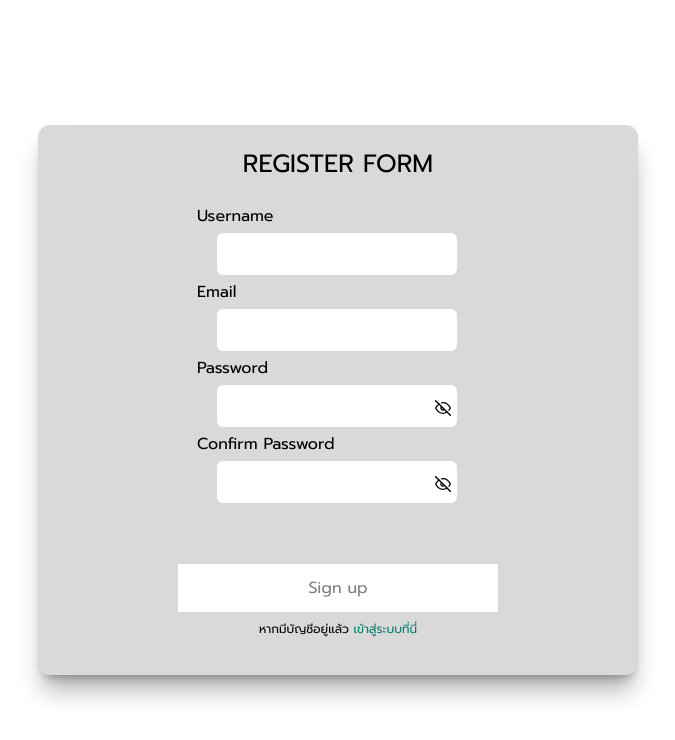
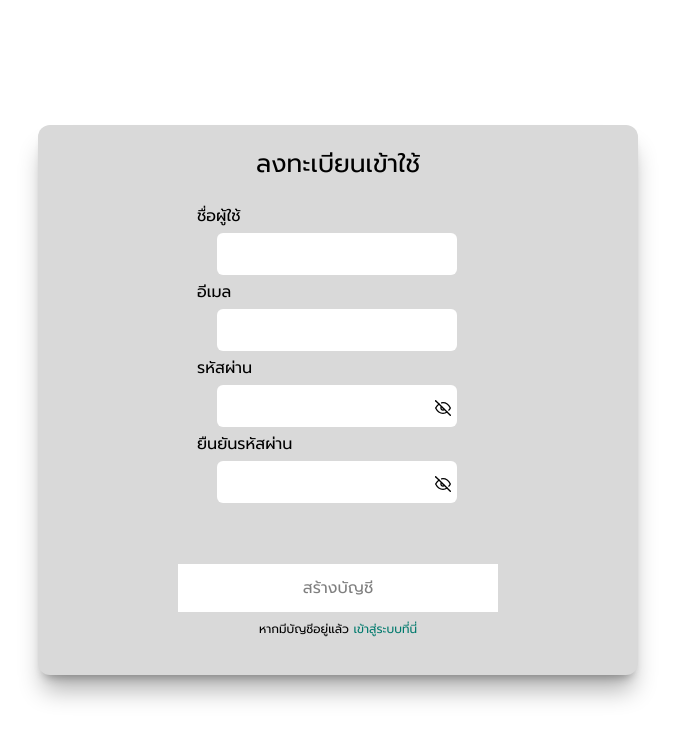
Before and after one commit to PWToast/Finalproject-chatbotsu, a React app in the folder Frontend/: page /register in a window 1280 px wide. Shown: the top 740 px of the page, without its empty margins (302-977 px from the left). Built offline with nearby package versions, Linux system fonts and the light colour scheme; the HTML template or start-up script is replaced by a standard one.

Commit message:
change to thai lang all page

```diff
--- a/Frontend/Page/Chatpage.jsx
+++ b/Frontend/Page/Chatpage.jsx
@@ -191,9 +191,9 @@ function Chatpage() {
         <Navbar />
         <div className="pt-15 pb-5 w-full">
           {/*มี 3 ส่วน โดยแบ่ง 15 65 15*/}
-          <div className="grid grid-cols-[15%_65%_15%] gap-4 h-full w-full">
+          <div className="grid grid-cols-[15%_65%_17%] gap-4 h-full w-full">
             {/*อันนี้คือส่วนของbar ของ chatroom*/}
-            <div className="border border-transparent rounded-r-xl bg-[#D9D9D9] h-215 w-80">
+            <div className="border border-transparent rounded-r-xl bg-[#D9D9D9] h-215 w-20%">
               <div className="flex flex-col gap-5 p-5">
                 <div
                   className="self-center w-[90%] p-5 border border-transparent bg-[#007A6D] rounded-full text-center text-xl cursor-pointer"
@@ -281,6 +281,7 @@ function Chatpage() {
             </div>
 
             {/*ส่วนที่ 3 ส่วนของ Suggestion ไม่มีอะไร กดอะไรไม่ได้*/}
+            <div className="">
                 <div className="border-2 border-solid rounded-xl h-215 overflow-auto no-scrollbar">
                   <div className="flex flex-col gap-3 p-5">
                     <span className="self-center text-2xl">Suggestion</span>
@@ -321,6 +322,7 @@ function Chatpage() {
                 </div>
             </div>
           </div>
+        </div>
         <LogOutModal
           isModalOpen={IsModalOpen}
           onClose={() => setIsModalOpen(false)}
--- a/Frontend/Page/Registerpage.jsx
+++ b/Frontend/Page/Registerpage.jsx
@@ -67,9 +67,9 @@ function Registerpage() {
   return (
     <div className="w-screen h-screen flex flex-col justify-center items-center">
         <div className="flex flex-col items-end w-[600px] h-[550px] bg-[#D9D9D9] border border-transparent rounded-xl shadow-xl/30">
-            <span className="self-center text-[25px] mb-5 mt-5">REGISTER FORM</span>
+            <span className="self-center text-[25px] mb-5 mt-5">ลงทะเบียนเข้าใช้</span>
             <div className="flex flex-col h-[300px] w-[600px] justify-between">
-                <span className="self-center w-60 mr-10">Username</span>
+                <span className="self-center w-60 mr-10">ชื่อผู้ใช้</span>
                 <input
                 className='bg-[#FFFFFF] p-2 self-center w-60 border border-transparent rounded-md'
                 type="text"
@@ -79,7 +79,7 @@ function Registerpage() {
                 >
                 </input>
 
-                <span className="self-center w-60 mr-10">Email</span>
+                <span className="self-center w-60 mr-10">อีเมล</span>
                 <input
                 className='bg-[#FFFFFF] p-2 self-center w-60 border border-transparent rounded-md'
                 type="email"
@@ -88,7 +88,7 @@ function Registerpage() {
                 onChange={(e)=>setEmail(e.target.value)}
                 ></input>
 
-                <span className="self-center w-60 mr-10">Password</span>
+                <span className="self-center w-60 mr-10">รหัสผ่าน</span>
                 <input
                 className='bg-[#FFFFFF] p-2 self-center w-60 border border-transparent rounded-md'
                 type={typeinputpassword}
@@ -97,7 +97,7 @@ function Registerpage() {
                 onChange={(e)=>setPassword(e.target.value)}
                 ></input>
                 <button className="absolute self-center mt-49 ml-53 cursor-pointer" onClick={handlevisiblePassword}>{iconpassword ? <FiEye/> : <FiEyeOff/>}</button>
-                <span className="self-center w-60 mr-10">Confirm Password</span>
+                <span className="self-center w-60 mr-10">ยืนยันรหัสผ่าน</span>
                 <input
                 className='bg-[#FFFFFF] p-2 self-center w-60 border border-transparent rounded-md'
                 type={typeinputconfirmpassword}
@@ -108,9 +108,9 @@ function Registerpage() {
                 <button className="absolute self-center mt-68 ml-53 cursor-pointer" onClick={handlevisibleConfirmPassword}>{iconconfirmpassword ? <FiEye/> : <FiEyeOff/>}</button>
             </div>
             {!isFieldFull &&
-            <button className='bg-[#FFFFFF] hover:bg-[#007A6D] transition-colors duration-500 w-80 self-center mt-15 p-3 text-black/50 cursor-pointer' onClick={handleSubmitFrom}>Sign up</button>}
+            <button className='bg-[#FFFFFF] hover:bg-[#007A6D] transition-colors duration-500 w-80 self-center mt-15 p-3 text-black/50 cursor-pointer' onClick={handleSubmitFrom}>สร้างบัญชี</button>}
             {isFieldFull &&
-            <button className='bg-[#007A6D] transition-colors duration-500 w-80 self-center mt-15 p-3 text-black/50 cursor-pointer' onClick={handleSubmitFrom}>Sign up</button>}
+            <button className='bg-[#007A6D] transition-colors duration-500 w-80 self-center mt-15 p-3 text-black/50 cursor-pointer' onClick={handleSubmitFrom}>สร้างบัญชี</button>}
             <div className="text-[12px] self-center mt-2">
                 <span>หากมีบัญชีอยู่แล้ว</span><span className='text-[#007A6D] cursor-pointer hover:text-[#006257]'><Link to="/"> เข้าสู่ระบบที่นี่</Link></span>
             </div>
--- a/Frontend/component/Loginfrom.jsx
+++ b/Frontend/component/Loginfrom.jsx
@@ -61,7 +61,7 @@ function Loginfrom() {
         <div className="h-90 w-100 bg-[#D9D9D9] border border-transparent rounded-xl shadow-xl/30">
           <div className="h-75 flex flex-col justify-between">
             <div className="flex flex-col">
-              <span className="mt-3 ml-5 mb-2">Email</span>
+              <span className="mt-3 ml-5 mb-2">อีเมล</span>
               <input
                 className="bg-[#FFFFFF] p-2 w-80 self-center border border-transparent rounded-md"
                 type="email"
@@ -69,7 +69,7 @@ function Loginfrom() {
                 value={email}
                 onChange={(e) => setEmail(e.target.value)}
               />
-              <span className="mt-5 ml-5 mb-2">Password</span>
+              <span className="mt-5 ml-5 mb-2">รหัสผ่าน</span>
               <input
                 className="bg-[#FFFFFF] p-2 w-80 self-center border border-transparent rounded-md"
                 type={typeinput}
@@ -90,7 +90,7 @@ function Loginfrom() {
                   className="bg-[#FFFFFF] hover:bg-[#007A6D] transition-colors duration-500 w-80 self-center mt-15 p-3 text-black/50 cursor-pointer"
                   onClick={handleSubmitFrom}
                 >
-                  Sign in
+                  เข้าสู่ระบบ
                 </button>
               )}
               {isFieldFull && (
@@ -98,7 +98,7 @@ function Loginfrom() {
                   className="bg-[#007A6D] transition-colors duration-500 w-80 self-center mt-15 p-3 text-black/50 cursor-pointer"
                   onClick={handleSubmitFrom}
                 >
-                  Sign in
+                  เข้าสู่ระบบ
                 </button>
               )}
               <div className="flex flex-row gap-2 self-center text-[12px] mt-1">
```
Also changed, not shown: Frontend/Page/ManageDataPage.jsx (+46 -12 lines), 1 other file (tests, documents, lock files or other folders). Lines whose indentation alone changed are shown as unchanged.
